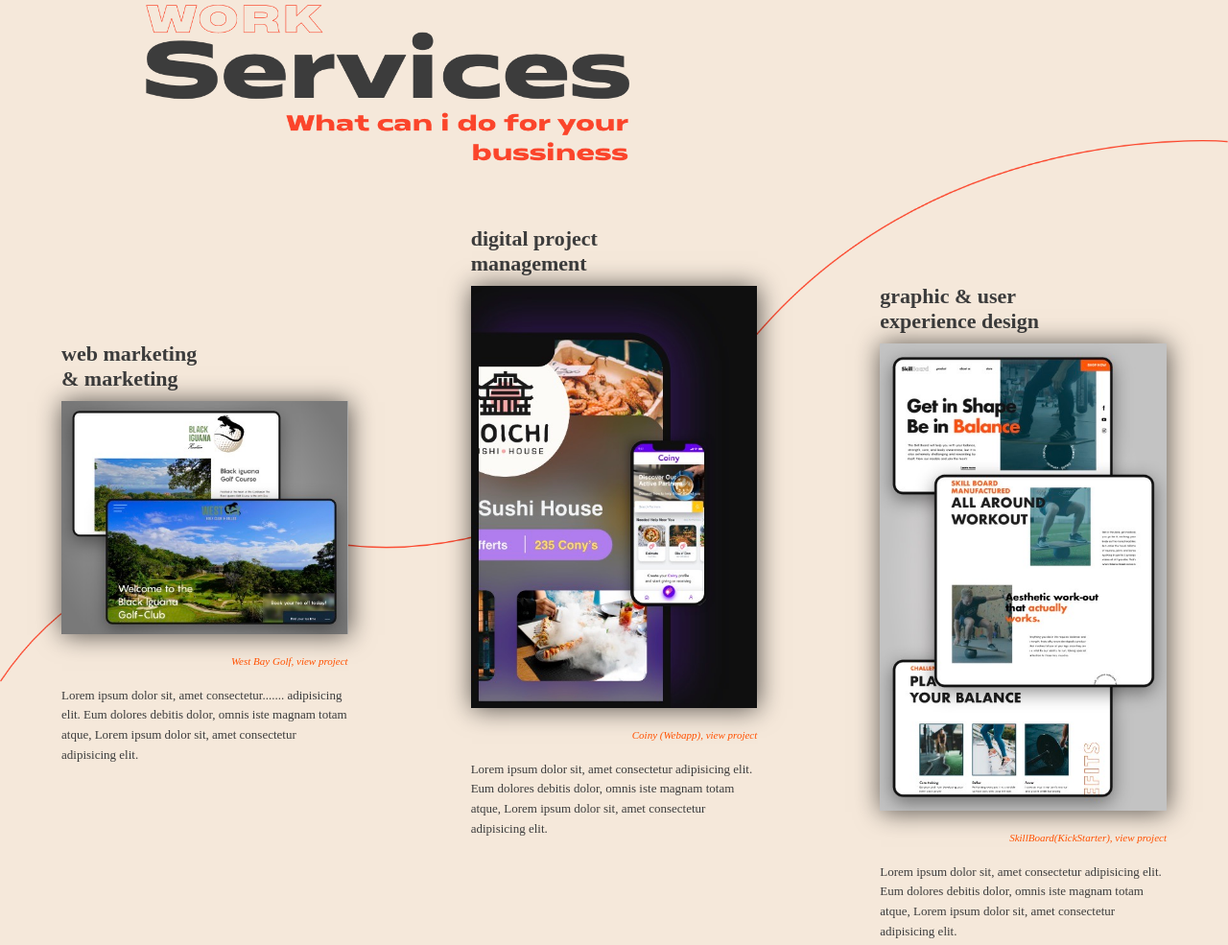
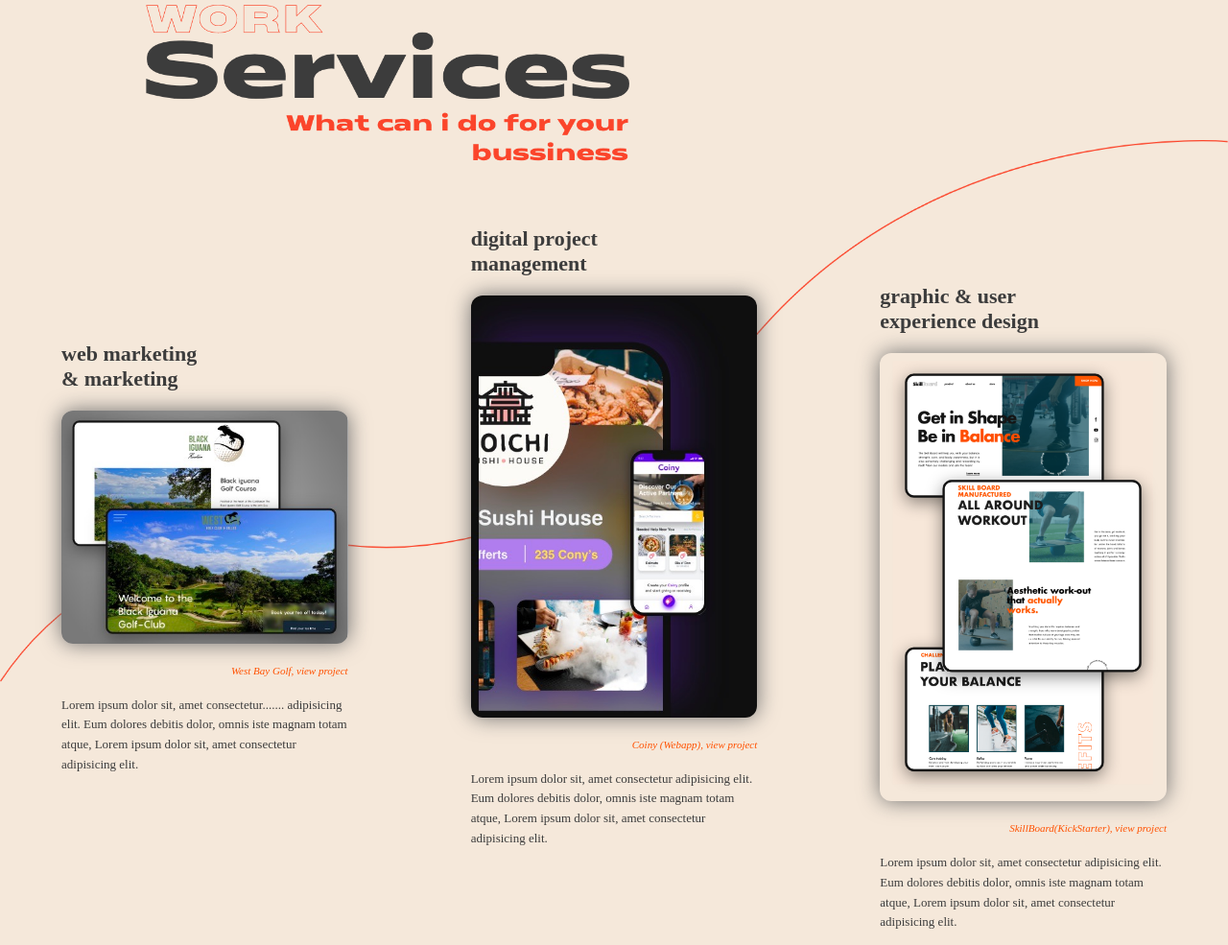
Before and after one commit to SandroHerveRaspaldo/sandro-raspaldo, a plain HTML site: page index.html in a window 1280 px wide. Shown: the part 1607-2592 px from the top of the page at 96% size. Drawn offline with nearby package versions, Linux system fonts and the light colour scheme.

Commit message:
IMG UPLOAD

```diff
--- a/index.html
+++ b/index.html
@@ -119,7 +119,7 @@
                 <div class="skill designer">
                     <h3>graphic & user<br>experience design</h3>
                     <div class="icon-container">
-                        <img src="images/graphic-design.jpeg" alt="Graphic designer">
+                        <img src="images/graphic-design-2.png" alt="Graphic designer">
                     </div>
                     <a href="#" class="view-more-link">SkillBoard(KickStarter), view project</a>
                     <p>
--- a/style/style.sass
+++ b/style/style.sass
@@ -268,11 +268,12 @@ header
     h3
         font-size: 2.2rem
         font-weight: 700
-        margin-bottom: 1rem
+        margin-bottom: 2rem
 
     img
         width: 100%
-        box-shadow: 1px 1px 25px rgba(0, 0, 0, 0.651)
+        border-radius: 12px
+        box-shadow:  0px 0px 22px #707070
 
     a
         max-width: 100%
@@ -326,6 +327,8 @@ header
 
     img
         width: 72%
+        box-shadow:  14px 2px 40px #424242
+        border-radius: 12px
 
 .portfolio-img
     display: flex
```
Also changed, not shown: images/graphic-design-2.png (added), style/style.css, 1 other file.
